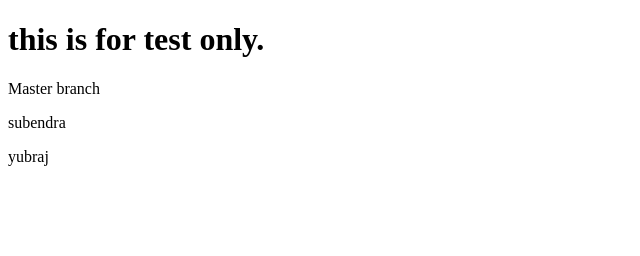
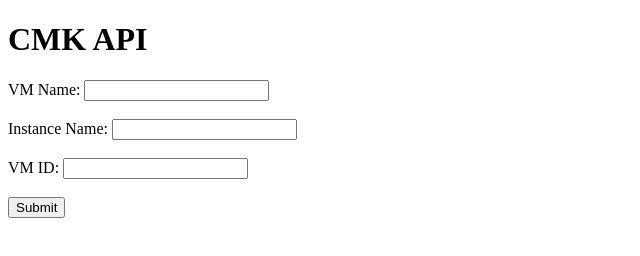
Before and after one commit to ChandanKunwar/Test, a plain HTML site: page index.html in a window 1280 px wide. Shown: the whole page, without its empty margins (0-640 px from the left). Drawn offline with Linux system fonts and the light colour scheme.

Commit message:
Update index.html

```diff
--- a/index.html
+++ b/index.html
@@ -1,13 +1,43 @@
 <!DOCTYPE html>
 <html>
+<head>
+  <title>CMK API</title>
+  <script>
+    function submitForm() {
+      var vmName = document.getElementById("vmName").value;
+      var instanceName = document.getElementById("instanceName").value;
+      var vmID = document.getElementById("vmID").value;
+
+      // You can modify the scriptPath variable with the appropriate path to your run.sh script
+      var scriptPath = "/path/to/run.sh";
+
+      // Construct the command to execute the script with the input parameters
+      var command = scriptPath + " " + vmName + " " + instanceName + " " + vmID;
+
+      // Send the command to the remote host (replace HOSTNAME with the actual remote host)
+      var remoteCommand = "ssh username@hostname '" + command + "'";
+
+      // Display the command for testing purposes
+      alert("Command to execute: " + remoteCommand);
+
+      // Uncomment the line below to actually execute the command on the remote host
+      // window.location.href = remoteCommand;
+    }
+  </script>
+</head>
 <body>
+  <h1>CMK API</h1>
+  <form>
+    <label for="vmName">VM Name:</label>
+    <input type="text" id="vmName" name="vmName" required><br><br>
 
-<h1>this is for test only.</h1>
+    <label for="instanceName">Instance Name:</label>
+    <input type="text" id="instanceName" name="instanceName" required><br><br>
 
-<p>Master branch</p>
-  <p>subendra</p>
-  <p>yubraj</p>
+    <label for="vmID">VM ID:</label>
+    <input type="text" id="vmID" name="vmID" required><br><br>
 
-
+    <input type="button" value="Submit" onclick="submitForm()">
+  </form>
 </body>
 </html>
```
